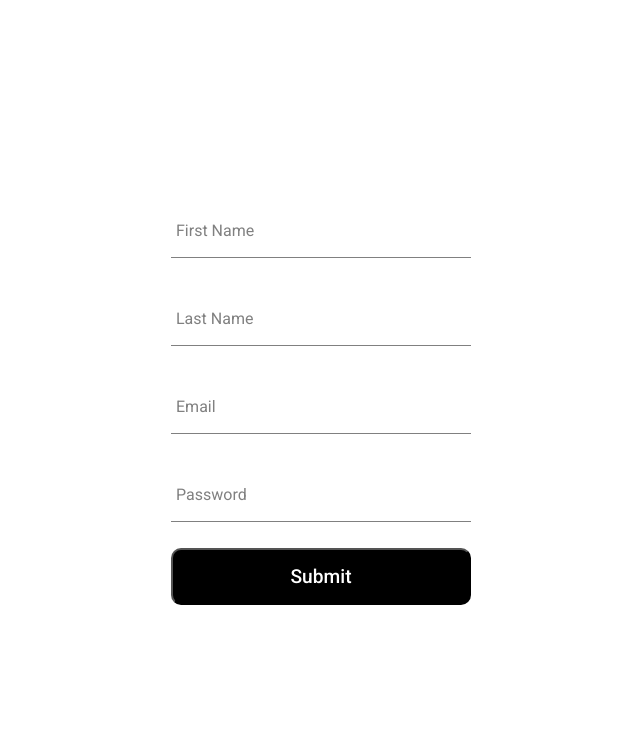
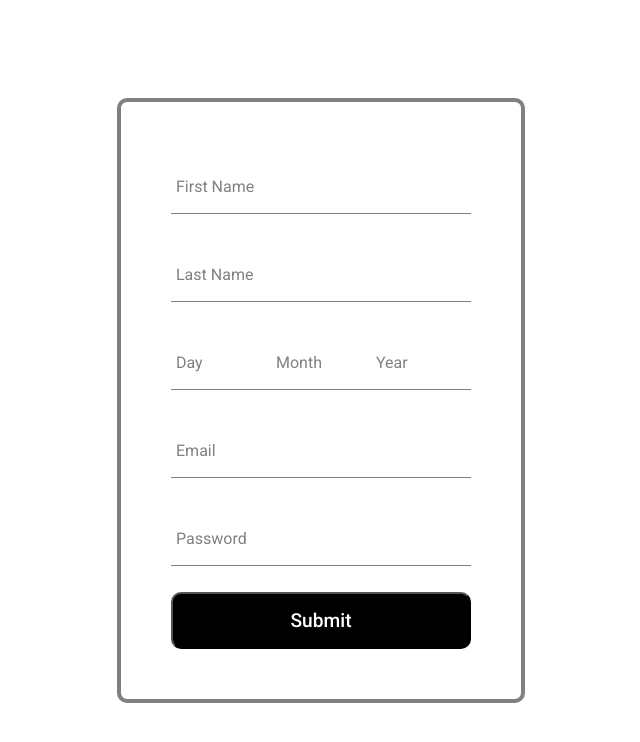
Before and after one commit to Amrindra/social-app, a React (Create React App) app: page / in a window 1280 px wide. Shown: the top 742 px of the page, without its empty margins (319-959 px from the left). Built offline with nearby package versions, Linux system fonts and the light colour scheme; a web font is replaced by a local one.

Commit message:
added register more functionalities

```diff
--- a/src/component/register/Register.jsx
+++ b/src/component/register/Register.jsx
@@ -69,6 +69,52 @@ const RegisterForm = () => {
                 className="error_message"
               />
             </div>
+
+            <div className="form_field">
+              <div className="form_DOB_wrapper">
+                <div className="form_date">
+                  <FormInput
+                    label="Day"
+                    type="number"
+                    name="email"
+                    value={values.email}
+                  />
+                  <ErrorMessage
+                    name="email"
+                    component="div"
+                    className="error_message"
+                  />
+                </div>
+                <div className="form_date">
+                  <FormInput
+                    label="Month"
+                    type="number"
+                    name="email"
+                    value={values.email}
+                  />
+                  <ErrorMessage
+                    name="email"
+                    component="div"
+                    className="error_message"
+                  />
+                </div>
+
+                <div className="form_date">
+                  <FormInput
+                    label="Year"
+                    type="number"
+                    name="email"
+                    value={values.email}
+                  />
+                  <ErrorMessage
+                    name="email"
+                    component="div"
+                    className="error_message"
+                  />
+                </div>
+              </div>
+            </div>
+
             <div className="form_field">
               <FormInput
                 label="Email"
--- a/src/component/register/RegisterStyle.scss
+++ b/src/component/register/RegisterStyle.scss
@@ -11,10 +11,28 @@
     justify-content: center;
     align-items: center;
     gap: 1rem;
+    padding: 50px;
+    border: 4px solid gray;
+    border-radius: 10px;
+    // width: 500px;
+
 
     .form_field{
       .error_message{
         color: red;
+      }
+
+      .form_DOB_wrapper{
+        display: flex;
+        justify-content: center;
+        align-items: center;
+        width: 20px;
+
+
+
+        .form-input{
+          width: 100px;
+        }
       }
     }
 
```
